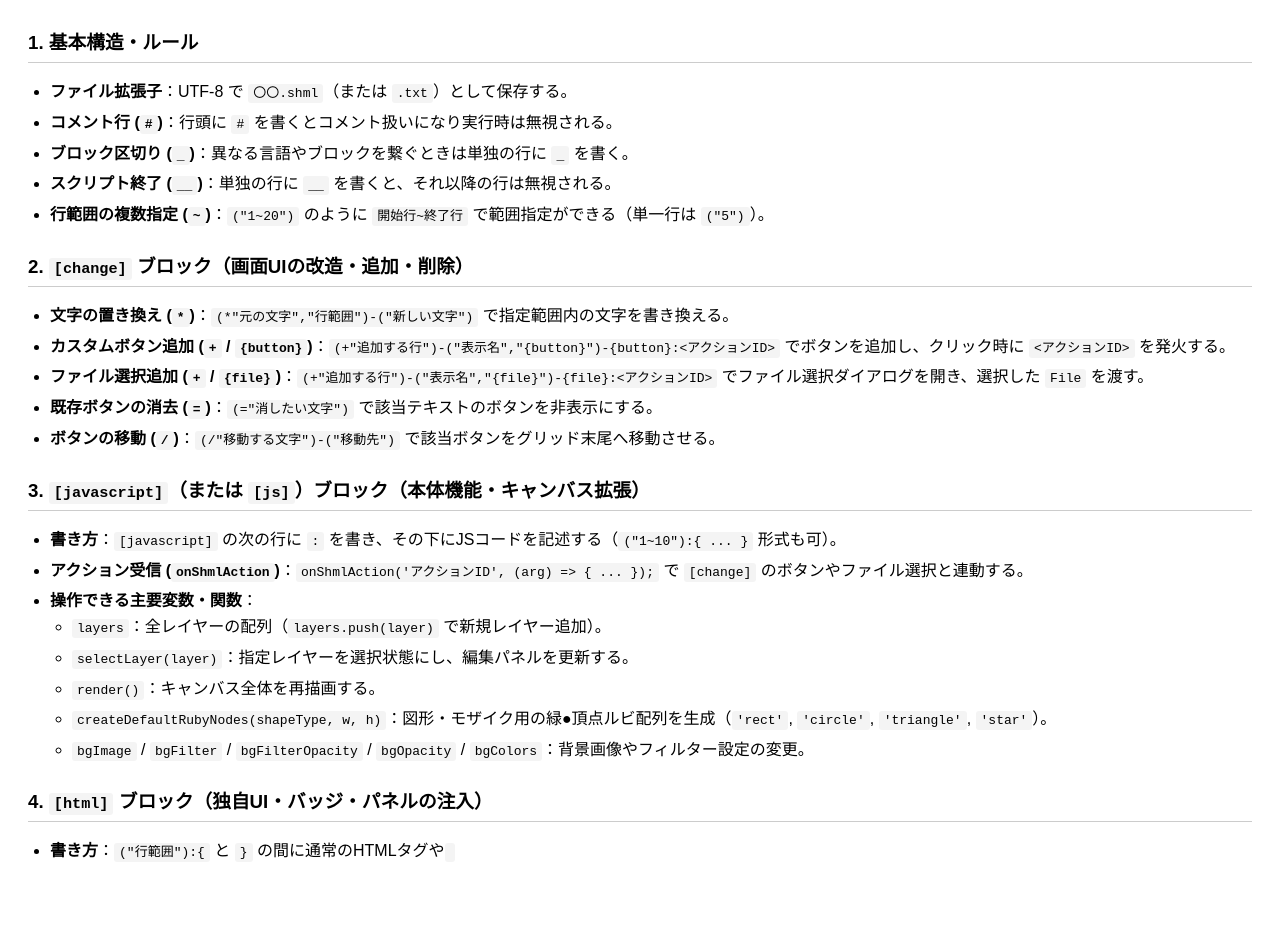
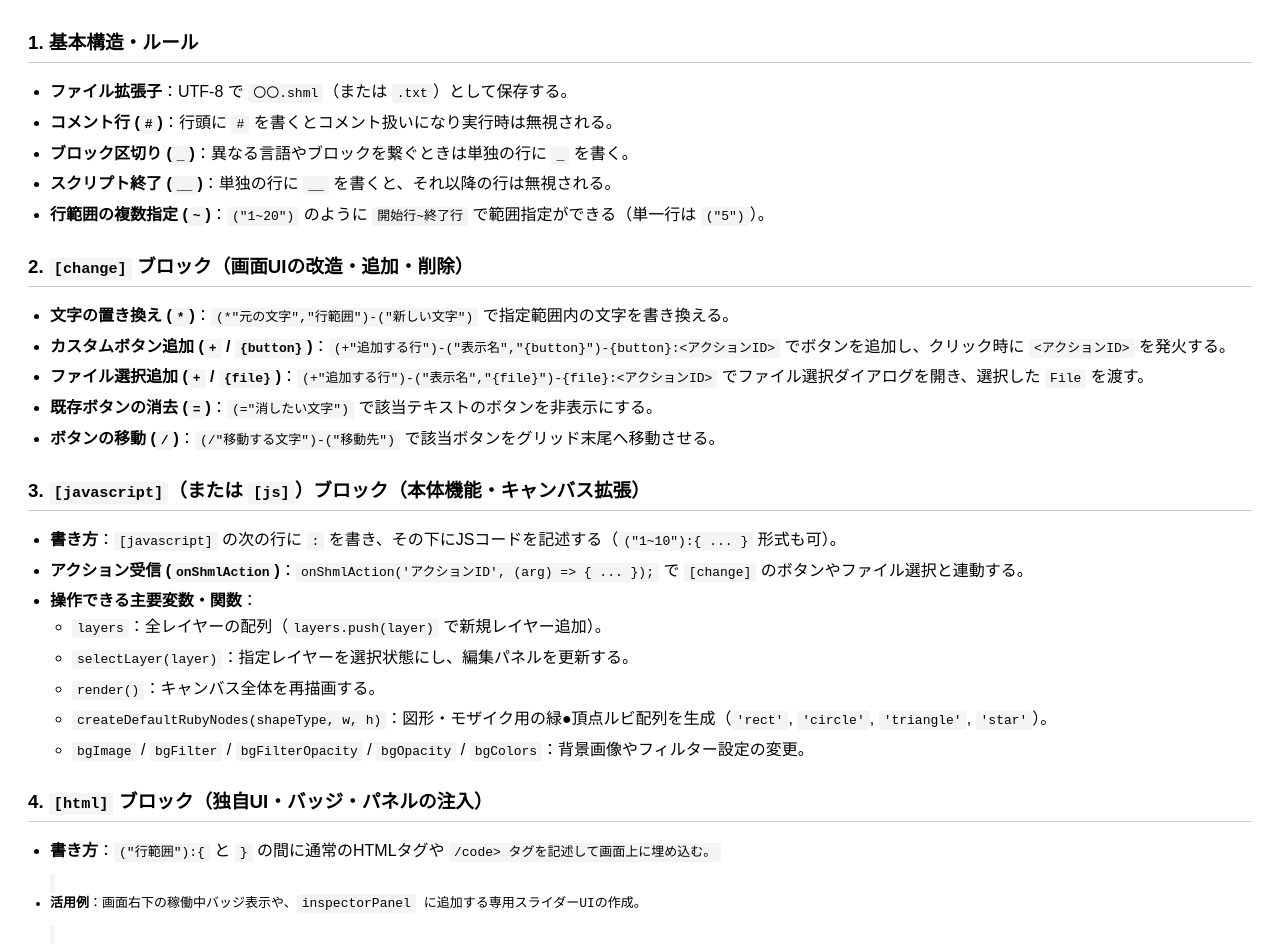
Before and after one commit to Pachipachi4234/createshmlfile, a plain HTML site: page index.html in a window 1280 px wide. Shown: the top 952 px of the page. Before the commit the page ends 892 px from the top, so only its background shows below. Drawn offline with Linux system fonts and the light colour scheme.

Commit message:
Fix HTML syntax in list item description

```diff
--- a/index.html
+++ b/index.html
@@ -48,7 +48,7 @@
 
 <h3>4. <code>[html]</code> ブロック（独自UI・バッジ・パネルの注入）</h3>
 <ul>
-  <li><strong>書き方</strong>：<code>("行範囲"):{</code> と <code>}</code> の間に通常のHTMLタグや <code><script></code> タグを記述して画面上に埋め込む。</li>
+  <li><strong>書き方</strong>：<code>("行範囲"):{</code> と <code>}</code> の間に通常のHTMLタグや <code>/code> タグを記述して画面上に埋め込む。</li>
   <li><strong>活用例</strong>：画面右下の稼働中バッジ表示や、<code>inspectorPanel</code> に追加する専用スライダーUIの作成。</li>
 </ul>
 
```
